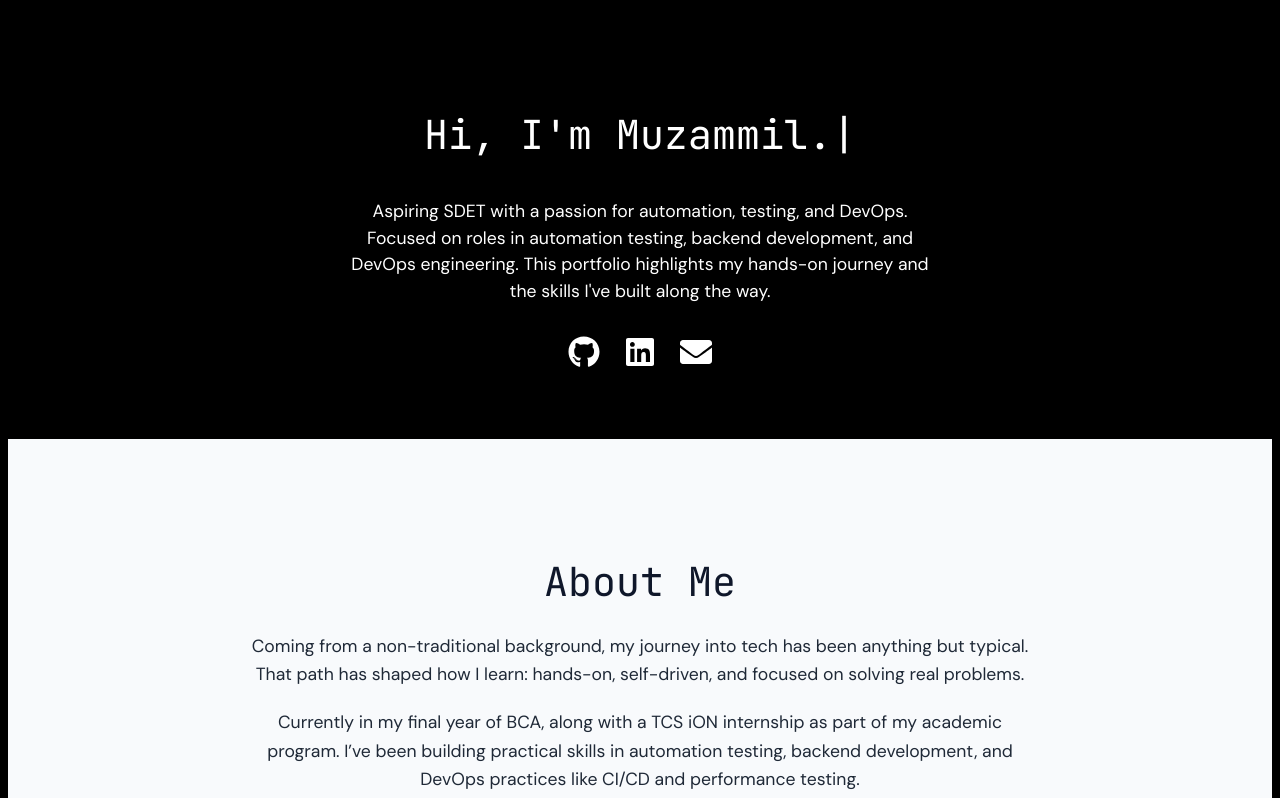
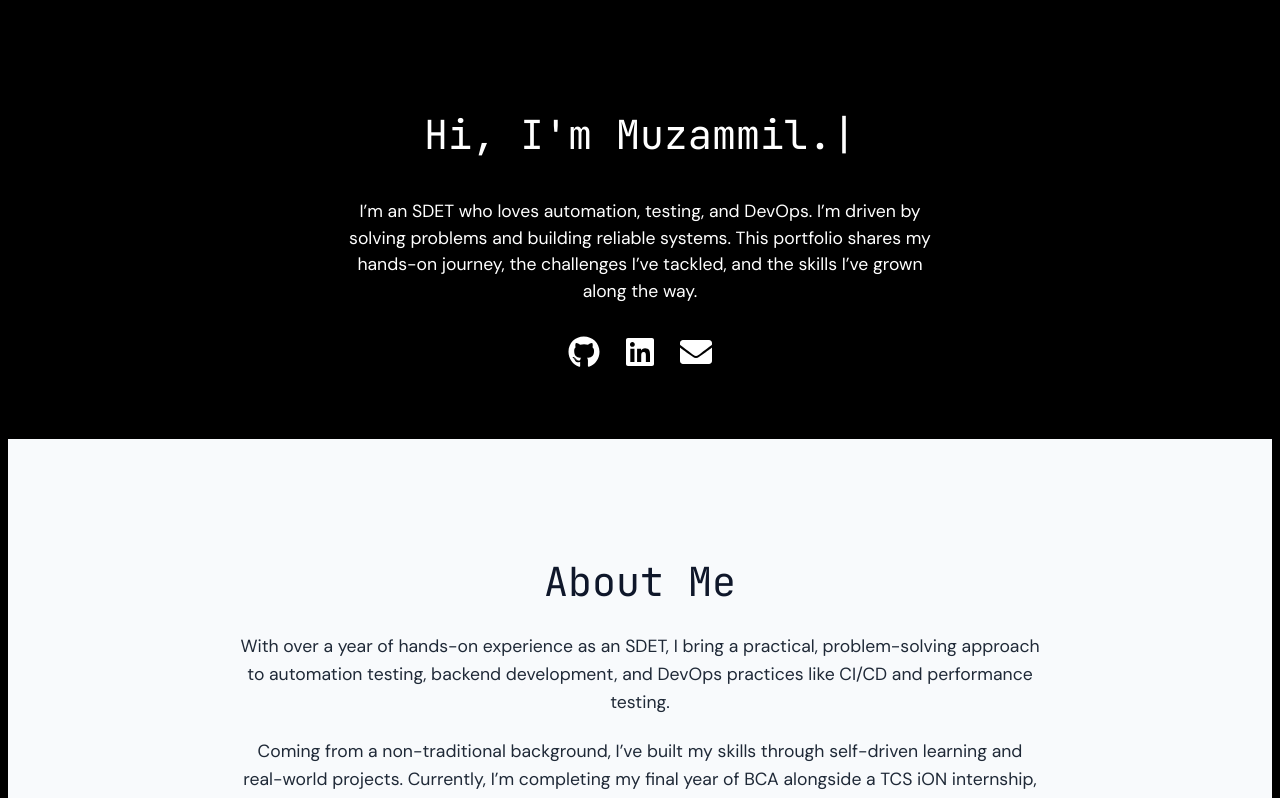
Before and after one commit to Muzammil011/My-portfolio, a React (Vite) app: page / in a window 1280 px wide. Shown: the top 798 px of the page. Built offline with nearby package versions, Linux system fonts and the light colour scheme.

Commit message:
Updated portfolio content

```diff
--- a/src/components/About.jsx
+++ b/src/components/About.jsx
@@ -7,10 +7,10 @@ const About = () => {
       <div className="about-content">
         <h2>About Me</h2>
         <p>
-          Coming from a non-traditional background, my journey into tech has been anything but typical. That path has shaped how I learn: hands-on, self-driven, and focused on solving real problems.
+          With over a year of hands-on experience as an SDET, I bring a practical, problem-solving approach to automation testing, backend development, and DevOps practices like CI/CD and performance testing.
         </p>
         <p>
-          Currently in my final year of BCA, along with a TCS iON internship as part of my academic program. I’ve been building practical skills in automation testing, backend development, and DevOps practices like CI/CD and performance testing.
+          Coming from a non-traditional background, I’ve built my skills through self-driven learning and real-world projects. Currently, I’m completing my final year of BCA alongside a TCS iON internship, continuing to expand my expertise in software quality and automation.
         </p>
         <p>
           This portfolio is a reflection of my self-driven learning journey toward becoming a well-rounded engineer.
--- a/src/components/Hero.jsx
+++ b/src/components/Hero.jsx
@@ -25,9 +25,9 @@ function Hero() {
           <span className="cursor">|</span>
         </h1>
         <p className="hero-subtitle">
-          Aspiring SDET with a passion for automation, testing, and DevOps.
-          Focused on roles in automation testing, backend development, and DevOps engineering.
-          This portfolio highlights my hands-on journey and the skills I've built along the way.
+          I’m an SDET who loves automation, testing, and DevOps.
+          I’m driven by solving problems and building reliable systems.
+          This portfolio shares my hands-on journey, the challenges I’ve tackled, and the skills I’ve grown along the way.
         </p>
         <div className="hero-icons">
           <a href="https://github.com/Muzammil011" target="_blank" rel="noopener noreferrer">
```
